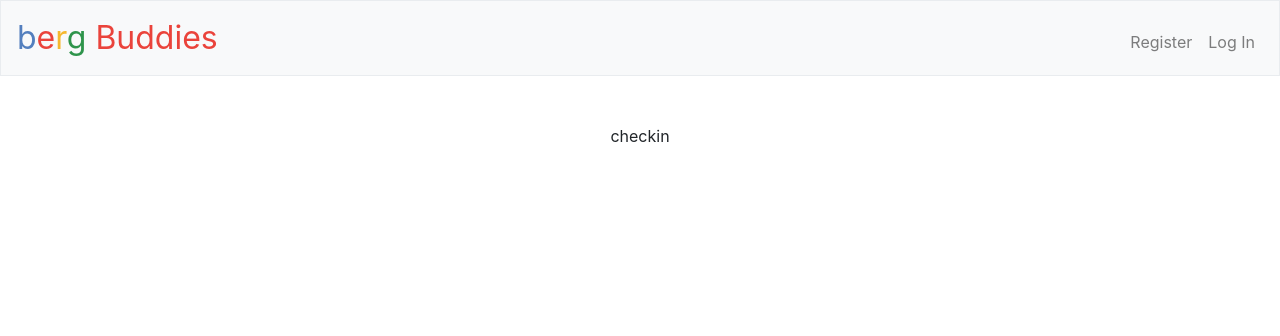
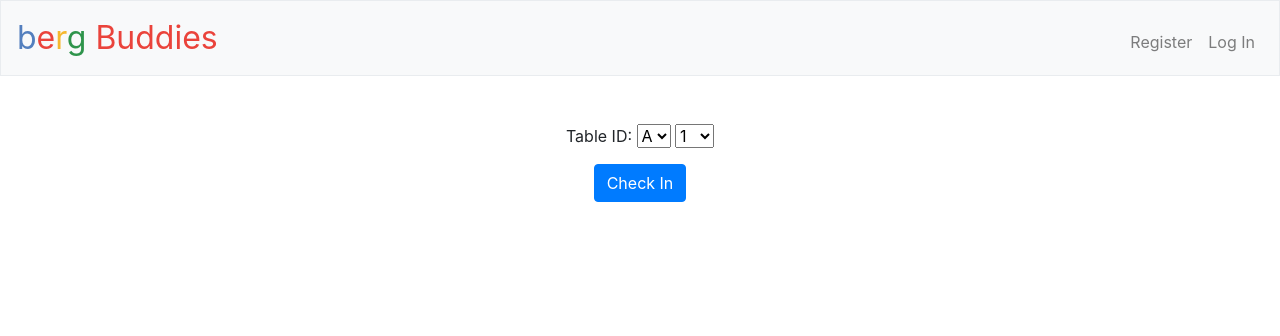
Before and after one commit to ehhong/bergbuddies, a Flask app: template templates/checkin.html in a window 1280 px wide. Shown: the top 336 px of the page. Run offline with Flask 2, Linux system fonts and the light colour scheme; the template is opened without the code that fills it, so the values that code supplies are empty; some libraries are stand-ins or nearby versions.

Commit message:
working on checkin, fixed login

```diff
--- a/application.py
+++ b/application.py
@@ -85,11 +85,11 @@ def login():
 
         # Ensure username was submitted
         if not request.form.get("username"):
-            return apology("must provide username", 403)
+            return apology("must provide username")
 
         # Ensure password was submitted
         elif not request.form.get("password"):
-            return apology("must provide password", 403)
+            return apology("must provide password")
 
         # Query database for username
         rows = db.execute("SELECT * FROM users WHERE username = :username",
@@ -97,10 +97,10 @@ def login():
 
         # Ensure username exists and password is correct
         if len(rows) != 1 or not check_password_hash(rows[0]["hash"], request.form.get("password")):
-            return apology("invalid username and/or password", 403)
+            return apology("invalid username and/or password")
 
         # Remember which user has logged in
-        session["user_id"] = rows[0]["id"]
+        session["user_id"] = rows[0]["userID"]
 
         # Redirect user to home page
         return redirect("/")
@@ -120,6 +120,24 @@ def logout():
     # Redirect user to login form
     return redirect("/")
 
+@app.route("/checkin")
+def checkin():
+    """check user into berg table (user is in berg)"""
+    if request.method == "POST":
+        if not request.form.get("tableRow"):
+            return apology("must provide table row")
+        if not request.form.get("tableCol"):
+            return apology("must provide table column")
+
+        tableID = request.form.get("tableRow") + str(request.form.get("tableCol"))
+
+        # add user to berg table
+        result = db.execute("INSERT INTO berg (userID, tableID, checkInTime) VALUES (:userID, :tableID, :checkInTime)",
+                            userID=session["user_id"], tableID=tableID, checkInTime=datetime.now())
+        return redirect("/")
+    else:
+        return render_template("checkin.html")
+
 
 def errorhandler(e):
     """Handle error"""
--- /dev/null
+++ b/requirements.txt
@@ -0,0 +1,3 @@
+cs50
+Flask
+Flask-Session
--- a/templates/checkin.html
+++ b/templates/checkin.html
@@ -5,5 +5,21 @@
 {% endblock %}
 
 {% block main %}
-    <p>checkin</p>
+    <form action="/checkin" method="post">
+        <div class="form-group">
+            <p>Table ID:
+                <select name="tableRow" placeholder="row">
+                        <option value="A">A</option>
+                        <option value="B">B</option>
+                        <option value="C">C</option>
+                </select>
+                <select name="tableCol" placeholder="column">
+                    {% for n in range(1, 13) %}
+                        <option value=n>{{ n }}</option>
+                    {% endfor %}
+                </select>
+            </p>
+        </div>
+        <button class="btn btn-primary" type="submit">Check In</button>
+    </form>
 {% endblock %}
--- a/templates/layout.html
+++ b/templates/layout.html
@@ -31,7 +31,7 @@
             <div class="collapse navbar-collapse" id="navbar">
                 {% if session.user_id %}
                     <ul class="navbar-nav mr-auto mt-2">
-                        <li class="nav-item"><a class="nav-link" href="/quote">Check in</a></li>
+                        <li class="nav-item"><a class="nav-link" href="/checkin">Check in</a></li>
                     </ul>
                     <ul class="navbar-nav ml-auto mt-2">
                         <li class="nav-item"><a class="nav-link" href="/logout">Log Out</a></li>
```
Also changed, not shown: bergbuddies.db.
